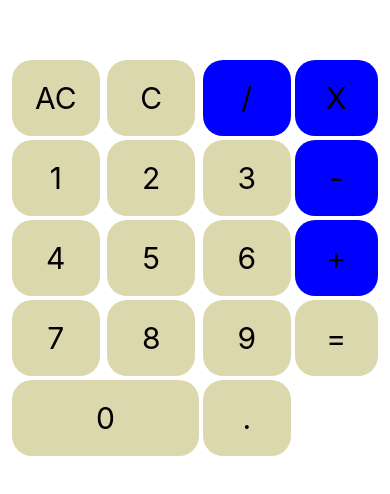
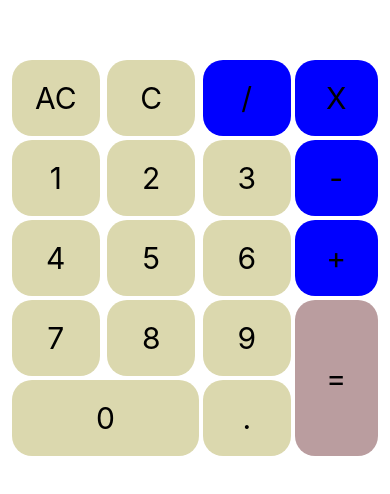
Before and after one commit to Nicolewrack23/Calculator_App, a React Native app in the folder project-calculator-app/: screen / in a window 390 px wide. Shown: the part 164-658 px from the top of the page. Built offline with nearby package versions, Linux system fonts and the light colour scheme.

Commit message:
removed unused code added styles for = button

```diff
--- a/project-calculator-app/components/ButtonContainer.js
+++ b/project-calculator-app/components/ButtonContainer.js
@@ -14,6 +14,7 @@ const buttons = ({ value, rightValue, onButtonPress }) => {
         rightValue && styles.rightButtons,
         operator && styles.blueButton,
         value === "0" && styles.zeroButton,
+        rightValue === "=" && styles.equalButton,
       ]}
       onPress={onButtonPress}
     >
@@ -21,45 +22,6 @@ const buttons = ({ value, rightValue, onButtonPress }) => {
     </Pressable>
   );
 };
-
-//   if (rightValue === operator) {
-//     console.log(operator);
-//   }
-//   if (value) {
-//     if (value === "0") {
-//       return (
-//         <Pressable
-//           style={[styles.buttons, styles.zeroButton]}
-//           onPress={onButtonPress}
-//         >
-//           <Text style={styles.zero}>{value}</Text>
-//         </Pressable>
-//       );
-//     }
-//     return (
-//       <Pressable style={styles.buttons} onPress={onButtonPress}>
-//         <Text style={styles.value}>{value}</Text>
-//       </Pressable>
-//     );
-//   }
-//   if (rightValue) {
-//     if (rightValue === "=") {
-//       return (
-//         <Pressable
-//           style={[styles.buttons, styles.equalButton]}
-//           onPress={onButtonPress}
-//         >
-//           <Text style={styles.value}>{rightValue}</Text>
-//         </Pressable>
-//       );
-//     }
-//     return (
-//       <Pressable style={styles.rightButtons} onPress={onButtonPress}>
-//         <Text style={styles.value}>{rightValue}</Text>
-//       </Pressable>
-//     );
-//   }
-// };
 export default buttons;
 
 const styles = StyleSheet.create({
```
